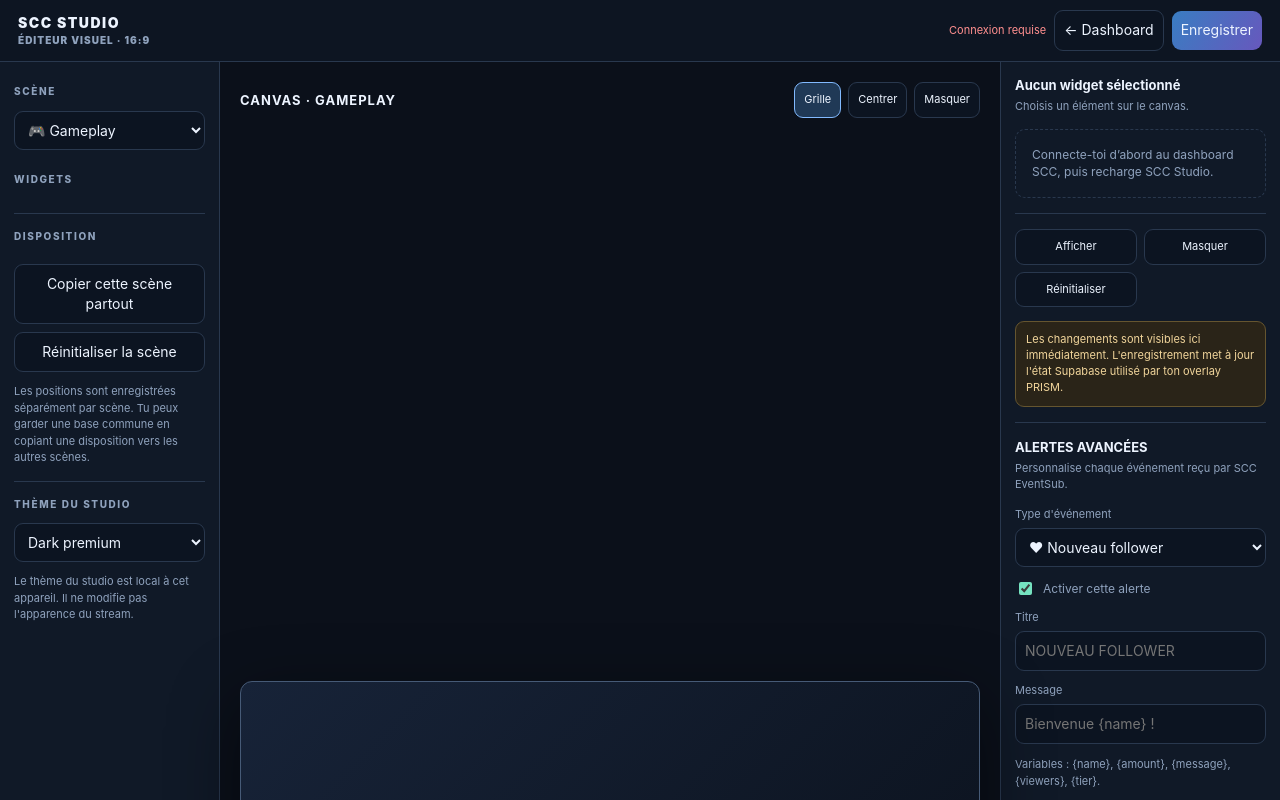
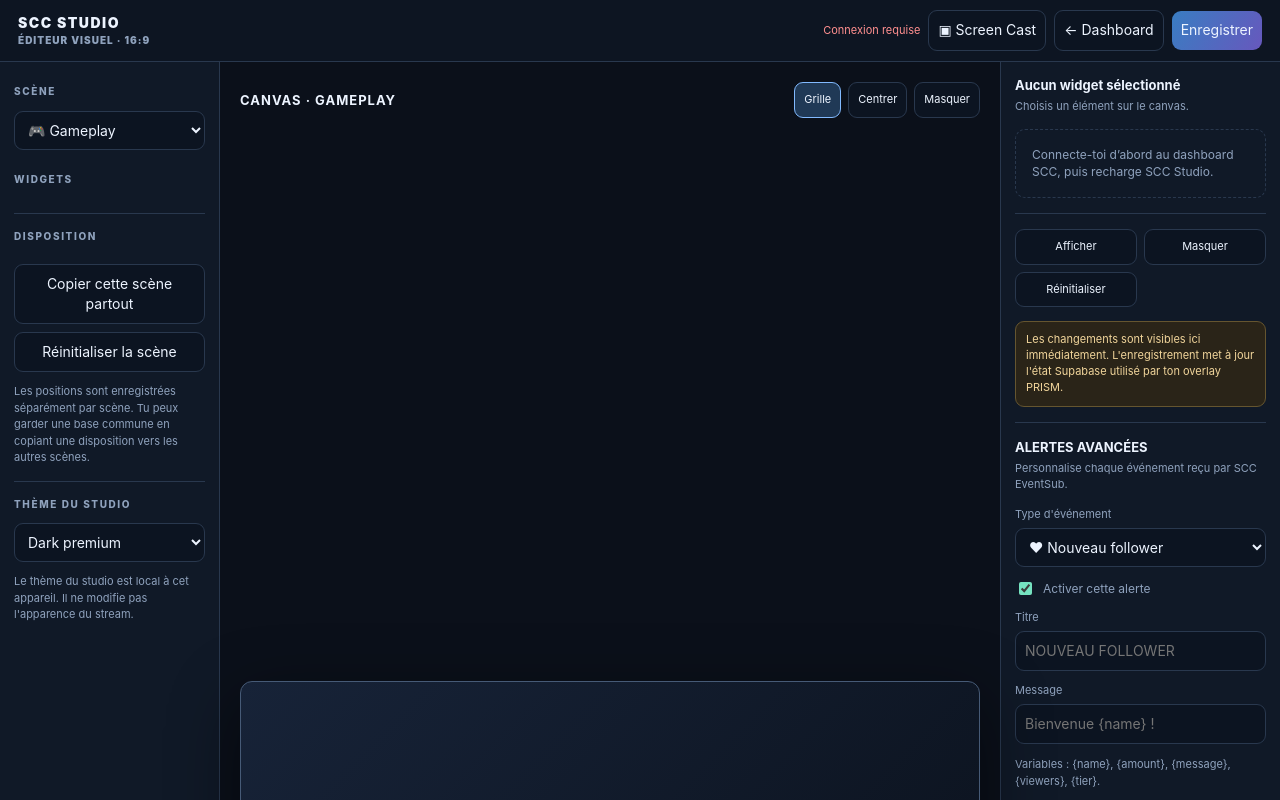
Before and after one commit to Zamilone/stream-command-center, a plain HTML site: page studio.html in a window 1280 px wide. Shown: the top 800 px of the page. Drawn offline with nearby package versions, Linux system fonts and the light colour scheme.

Commit message:
Add Screen Cast entry point to SCC Studio

```diff
--- a/studio.html
+++ b/studio.html
@@ -16,7 +16,7 @@
 <body>
 <header class="top">
   <div class="brand">SCC STUDIO <small>ÉDITEUR VISUEL · 16:9</small></div>
-  <div class="top-actions"><span id="saveStatus" class="status">Chargement…</span><button onclick="location.href='./'">← Dashboard</button><button class="primary" id="saveBtn">Enregistrer</button></div>
+  <div class="top-actions"><span id="saveStatus" class="status">Chargement…</span><button onclick="location.href='screen-cast.html'">▣ Screen Cast</button><button onclick="location.href='./'">← Dashboard</button><button class="primary" id="saveBtn">Enregistrer</button></div>
 </header>
 <div class="app" id="app">
   <aside class="left">
```
